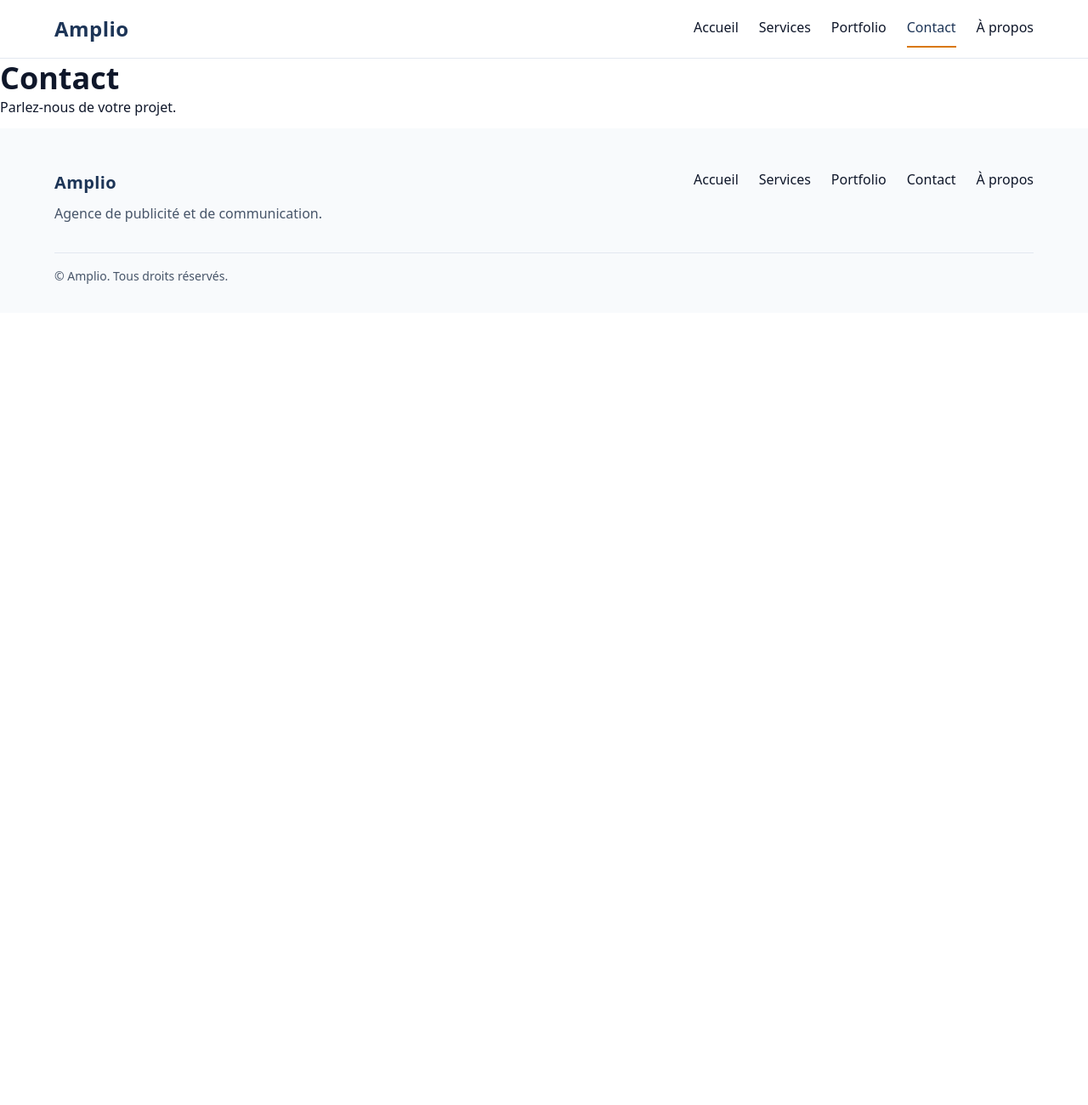
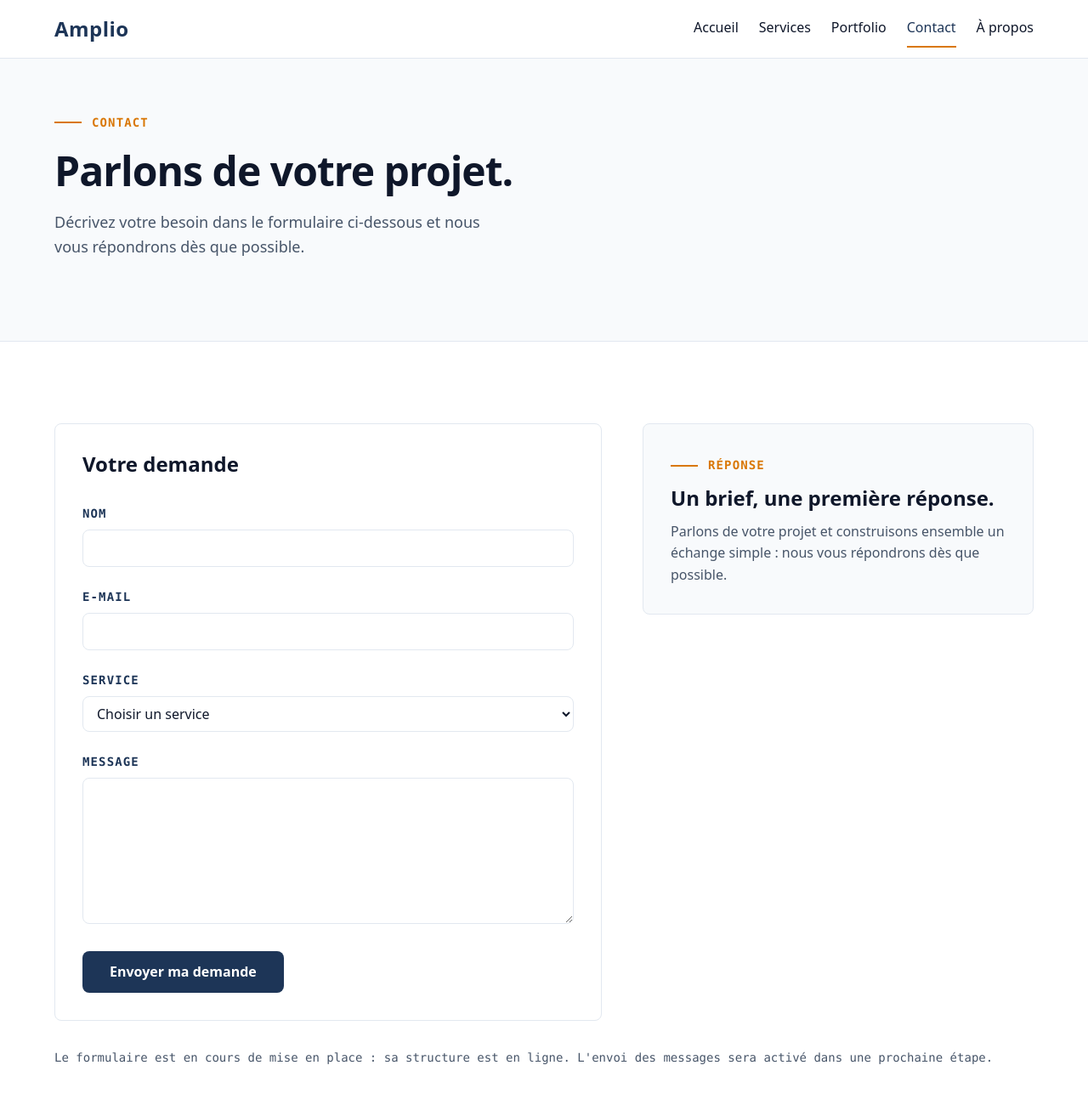
Before and after one commit to sudomarc/amplio-web, a plain HTML site: page contact.html in a window 1280 px wide. Shown: the top 1300 px of the page at 85% size. Before the commit the page ends 800 px from the top, so only its background shows below. Drawn offline with Linux system fonts and the light colour scheme.

Commit message:
feat(contact): créer la structure de la page contact
Tâche : T11

```diff
--- /dev/null
+++ b/assets/css/contact.css
@@ -0,0 +1,160 @@
+/* ------------------------------------------------------------------ */
+/*  Contact — Amplio Web                                               */
+/*  Styles spécifiques à la page Contact. Variables de base.css.       */
+/* ------------------------------------------------------------------ */
+
+/* ------------------------ En-tête de page -------------------------- */
+
+.contact-hero {
+  background-color: var(--color-surface);
+  border-bottom: 1px solid var(--color-border);
+}
+
+.contact-hero__container {
+  display: flex;
+  flex-direction: column;
+  align-items: flex-start;
+  gap: var(--space-4);
+  padding-block: var(--space-8) var(--space-10);
+}
+
+.contact-hero__title {
+  max-width: 20ch;
+  margin-block: 0;
+  font-size: var(--font-size-3xl);
+  letter-spacing: -0.02em;
+}
+
+.contact-hero__intro {
+  max-width: 52ch;
+  margin-block: 0;
+  color: var(--color-text-muted);
+  font-size: var(--font-size-md);
+}
+
+/* ----------------------- Contenu : formulaire ----------------------- */
+
+.contact-content {
+  padding-block: var(--space-10);
+}
+
+.contact-layout {
+  display: grid;
+  grid-template-columns: 1fr;
+  gap: var(--space-8);
+}
+
+.contact-form-panel {
+  padding: var(--space-6);
+  background-color: var(--color-bg);
+  border: 1px solid var(--color-border);
+  border-radius: var(--radius);
+}
+
+.contact-form__title {
+  margin-block: 0;
+  font-size: var(--font-size-xl);
+}
+
+.contact-form {
+  display: grid;
+  gap: var(--space-5);
+  margin-block: var(--space-6) 0;
+}
+
+.contact-form__field {
+  display: grid;
+  gap: var(--space-2);
+}
+
+.contact-form__field label {
+  font-family: var(--font-mono);
+  font-size: var(--font-size-sm);
+  font-weight: var(--font-weight-semibold);
+  letter-spacing: 0.08em;
+  text-transform: uppercase;
+  color: var(--color-primary);
+}
+
+.contact-form__field input,
+.contact-form__field select,
+.contact-form__field textarea {
+  width: 100%;
+}
+
+.contact-form__field textarea {
+  min-height: 9rem;
+}
+
+.contact-form__actions {
+  margin-block: var(--space-2) 0;
+}
+
+.contact-form__submit {
+  padding: var(--space-3) var(--space-6);
+  border: 0;
+  border-radius: var(--radius);
+  background-color: var(--color-primary);
+  color: var(--color-bg);
+  font-weight: var(--font-weight-semibold);
+  line-height: var(--line-height-base);
+}
+
+.contact-form__submit:hover {
+  opacity: 0.92;
+}
+
+/* --------------------- Informations complémentaires ----------------- */
+
+.contact-info {
+  padding: var(--space-6);
+  background-color: var(--color-surface);
+  border: 1px solid var(--color-border);
+  border-radius: var(--radius);
+}
+
+.contact-info__title {
+  margin-block: var(--space-3) 0;
+  font-size: var(--font-size-lg);
+}
+
+.contact-info__text {
+  margin-block: var(--space-3) 0;
+  color: var(--color-text-muted);
+}
+
+/* ----------------------------- Note finale ------------------------- */
+
+.contact-note {
+  margin-block: var(--space-6) 0;
+  font-family: var(--font-mono);
+  font-size: var(--font-size-sm);
+  color: var(--color-text-muted);
+}
+
+/* --------------------------- Responsive ---------------------------- */
+
+@media (min-width: 40rem) {
+  .contact-hero__container {
+    padding-block: var(--space-10) var(--space-12);
+  }
+
+  .contact-hero__title {
+    font-size: var(--font-size-4xl);
+  }
+
+  .contact-content {
+    padding-block: var(--space-12);
+  }
+
+  .contact-info__title {
+    font-size: var(--font-size-xl);
+  }
+}
+
+@media (min-width: 64rem) {
+  .contact-layout {
+    grid-template-columns: minmax(0, 7fr) minmax(0, 5fr);
+    align-items: start;
+  }
+}
--- a/contact.html
+++ b/contact.html
@@ -8,6 +8,7 @@
   <link rel="stylesheet" href="assets/css/base.css">
   <link rel="stylesheet" href="assets/css/header.css">
   <link rel="stylesheet" href="assets/css/footer.css">
+  <link rel="stylesheet" href="assets/css/contact.css">
   <script src="assets/js/includes.js" defer></script>
   <script src="assets/js/nav.js" defer></script>
 </head>
@@ -16,12 +17,60 @@
   <div data-include="partials/header.html"></div>
 
   <main id="main-content">
-    <section aria-labelledby="page-title">
-      <h1 id="page-title">Contact</h1>
-      <p>Parlez-nous de votre projet.</p>
+
+    <!-- ================= INTRODUCTION ================= -->
+    <section class="contact-hero" aria-labelledby="page-title">
+      <div class="container contact-hero__container">
+        <p class="eyebrow">Contact</p>
+        <h1 id="page-title" class="contact-hero__title">Parlons de votre projet.</h1>
+        <p class="contact-hero__intro">Décrivez votre besoin dans le formulaire ci-dessous et nous vous répondrons dès que possible.</p>
+      </div>
     </section>
 
-    <!-- T11/T18/T20 : formulaire, validation et envoi. -->
+    <!-- ============ CONTENU : FORMULAIRE + INFORMATIONS ============= -->
+    <section class="contact-content" aria-label="Formulaire de contact">
+      <div class="container contact-layout">
+
+        <div class="contact-form-panel">
+          <h2 class="contact-form__title">Votre demande</h2>
+          <form class="contact-form" name="contact">
+            <div class="contact-form__field">
+              <label for="name">Nom</label>
+              <input id="name" name="name" type="text" autocomplete="name" required>
+            </div>
+            <div class="contact-form__field">
+              <label for="email">E-mail</label>
+              <input id="email" name="email" type="email" autocomplete="email" required>
+            </div>
+            <div class="contact-form__field">
+              <label for="service">Service</label>
+              <select id="service" name="service">
+                <option value="">Choisir un service</option>
+              </select>
+            </div>
+            <div class="contact-form__field">
+              <label for="message">Message</label>
+              <textarea id="message" name="message" rows="6" required></textarea>
+            </div>
+            <div class="contact-form__actions">
+              <button class="contact-form__submit" type="submit">Envoyer ma demande</button>
+            </div>
+          </form>
+        </div>
+
+        <aside class="contact-info" aria-labelledby="contact-info-title">
+          <p class="eyebrow">Réponse</p>
+          <h2 id="contact-info-title" class="contact-info__title">Un brief, une première réponse.</h2>
+          <p class="contact-info__text">Parlons de votre projet et construisons ensemble un échange simple : nous vous répondrons dès que possible.</p>
+        </aside>
+
+      </div>
+
+      <div class="container">
+        <p class="contact-note">Le formulaire est en cours de mise en place : sa structure est en ligne. L'envoi des messages sera activé dans une prochaine étape.</p>
+      </div>
+    </section>
+
   </main>
 
   <!-- Footer injecté par includes.js à partir de partials/footer.html. -->
```
